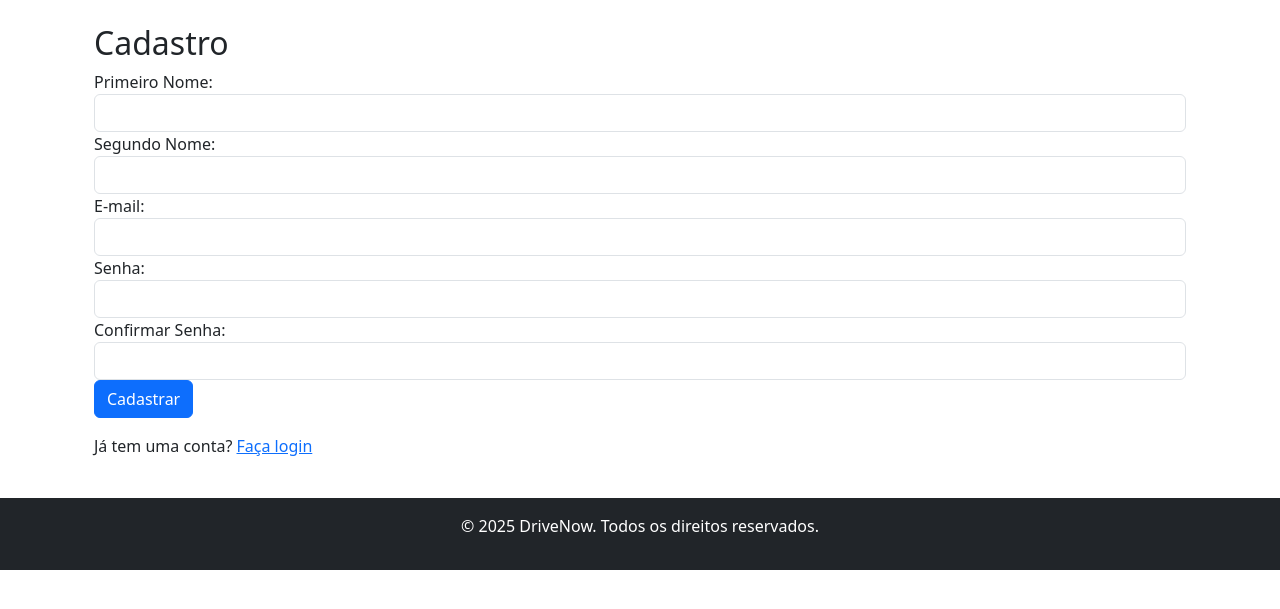
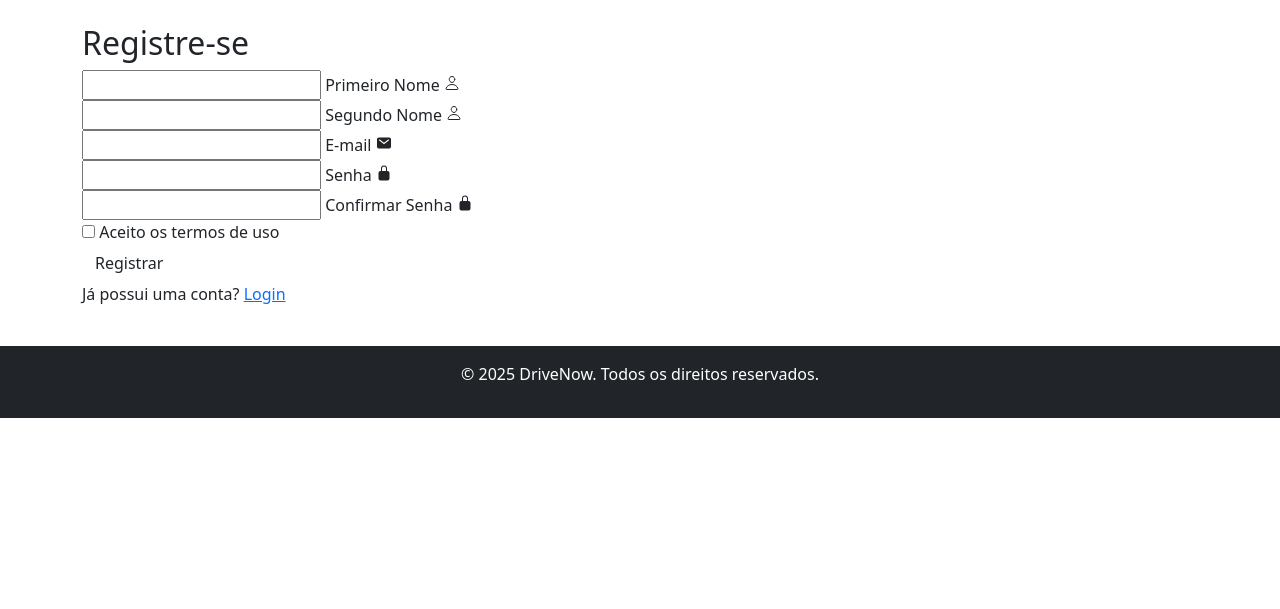
Before and after one commit to AndryusZolet/DriveNow, a PHP site: page /drivenow/cadastro.php in a window 1280 px wide. Shown: the part 56-665 px from the top of the page. Run offline with PHP 8.4, Linux system fonts and the light colour scheme.

Commit message:
Update 08/04/2025 :   20:50
alteração na estética do cadastro.php

```diff
--- a/Projeto/main/drivenow/cadastro.php
+++ b/Projeto/main/drivenow/cadastro.php
@@ -11,7 +11,7 @@
     $senha = $_POST['senha'];
     $confirmarSenha = $_POST['confirmar_senha'];
 
-    // Validações básicas (CORREÇÃO APLICADA AQUI - FALTAVA PARÊNTESE)
+    // Validações básicas
     if (empty($primeiroNome)) {
         $erro = 'O primeiro nome é obrigatório.';
     } elseif (empty($email)) {
@@ -37,46 +37,67 @@
 require_once 'includes/header.php';
 ?>
 
-<div class="container">
-    <h2>Cadastro</h2>
+<div class="wrapper">
+    <div class="for-box register">
+        <h2>Registre-se</h2>
 
         <?php if ($erro): ?>
-        <div class="alert alert-danger"><?= htmlspecialchars($erro) ?></div>
+            <div class="alert" style="color: #721c24; background: #f8d7da; padding: 10px; border-radius: 5px; margin-bottom: 20px;">
+                <?= htmlspecialchars($erro) ?>
+            </div>
         <?php endif; ?>
 
         <?php if ($sucesso): ?>
-        <div class="alert alert-success"><?= htmlspecialchars($sucesso) ?></div>
+            <div class="alert" style="color: #155724; background: #d4edda; padding: 10px; border-radius: 5px; margin-bottom: 20px;">
+                <?= htmlspecialchars($sucesso) ?>
+            </div>
         <?php endif; ?>
 
-    <form method="post">
-        <div class="form-group">
-            <label for="primeiro_nome">Primeiro Nome:</label>
-            <input type="text" class="form-control" id="primeiro_nome" name="primeiro_nome" required>
+        <form method="POST">
+            <div class="input-box">
+                <input type="text" name="primeiro_nome" required>
+                <label>Primeiro Nome</label>
+                <span class="icon"><ion-icon name="person-outline"></ion-icon></span>
             </div>
 
-        <div class="form-group">
-            <label for="segundo_nome">Segundo Nome:</label>
-            <input type="text" class="form-control" id="segundo_nome" name="segundo_nome">
+            <div class="input-box">
+                <input type="text" name="segundo_nome">
+                <label>Segundo Nome</label>
+                <span class="icon"><ion-icon name="person-outline"></ion-icon></span>
             </div>
 
-        <div class="form-group">
-            <label for="email">E-mail:</label>
-            <input type="email" class="form-control" id="email" name="email" required>
+            <div class="input-box">
+                <input type="email" name="email" required>
+                <label>E-mail</label>
+                <span class="icon"><ion-icon name="mail"></ion-icon></span>
             </div>
 
-        <div class="form-group">
-            <label for="senha">Senha:</label>
-            <input type="password" class="form-control" id="senha" name="senha" required>
+            <div class="input-box">
+                <input type="password" name="senha" required>
+                <label>Senha</label>
+                <span class="icon"><ion-icon name="lock-closed"></ion-icon></span>
             </div>
 
-        <div class="form-group">
-            <label for="confirmar_senha">Confirmar Senha:</label>
-            <input type="password" class="form-control" id="confirmar_senha" name="confirmar_senha" required>
+            <div class="input-box">
+                <input type="password" name="confirmar_senha" required>
+                <label>Confirmar Senha</label>
+                <span class="icon"><ion-icon name="lock-closed"></ion-icon></span>
             </div>
 
-        <button type="submit" class="btn btn-primary">Cadastrar</button>
-        <p class="mt-3">Já tem uma conta? <a href="login.php">Faça login</a></p>
+            <div class="remember-forgot">
+                <label><input type="checkbox" required> Aceito os termos de uso</label>
+            </div>
+
+            <button type="submit" class="btn">Registrar</button>
+
+            <div class="login-register">
+                <p>Já possui uma conta? <a href="login.php">Login</a></p>
+            </div>
         </form>
     </div>
+</div>
+
+<script type="module" src="https://unpkg.com/ionicons@7.1.0/dist/ionicons/ionicons.esm.js"></script>
+<script nomodule src="https://unpkg.com/ionicons@7.1.0/dist/ionicons/ionicons.js"></script>
 
 <?php require_once 'includes/footer.php'; ?>
```
Also changed, not shown: Projeto/main/drivenow/assets/style.css (+141 -0 lines). Lines whose indentation alone changed are shown as unchanged.
